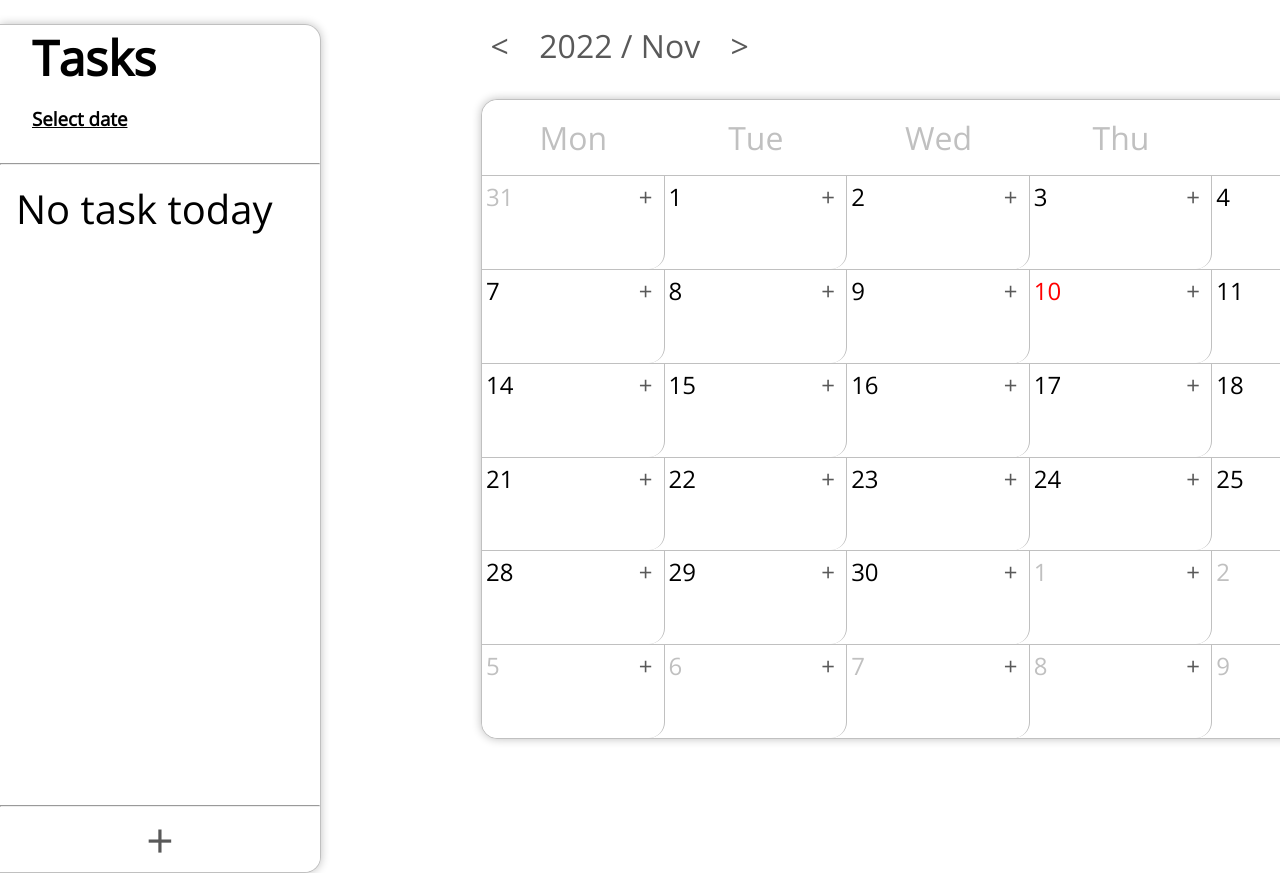
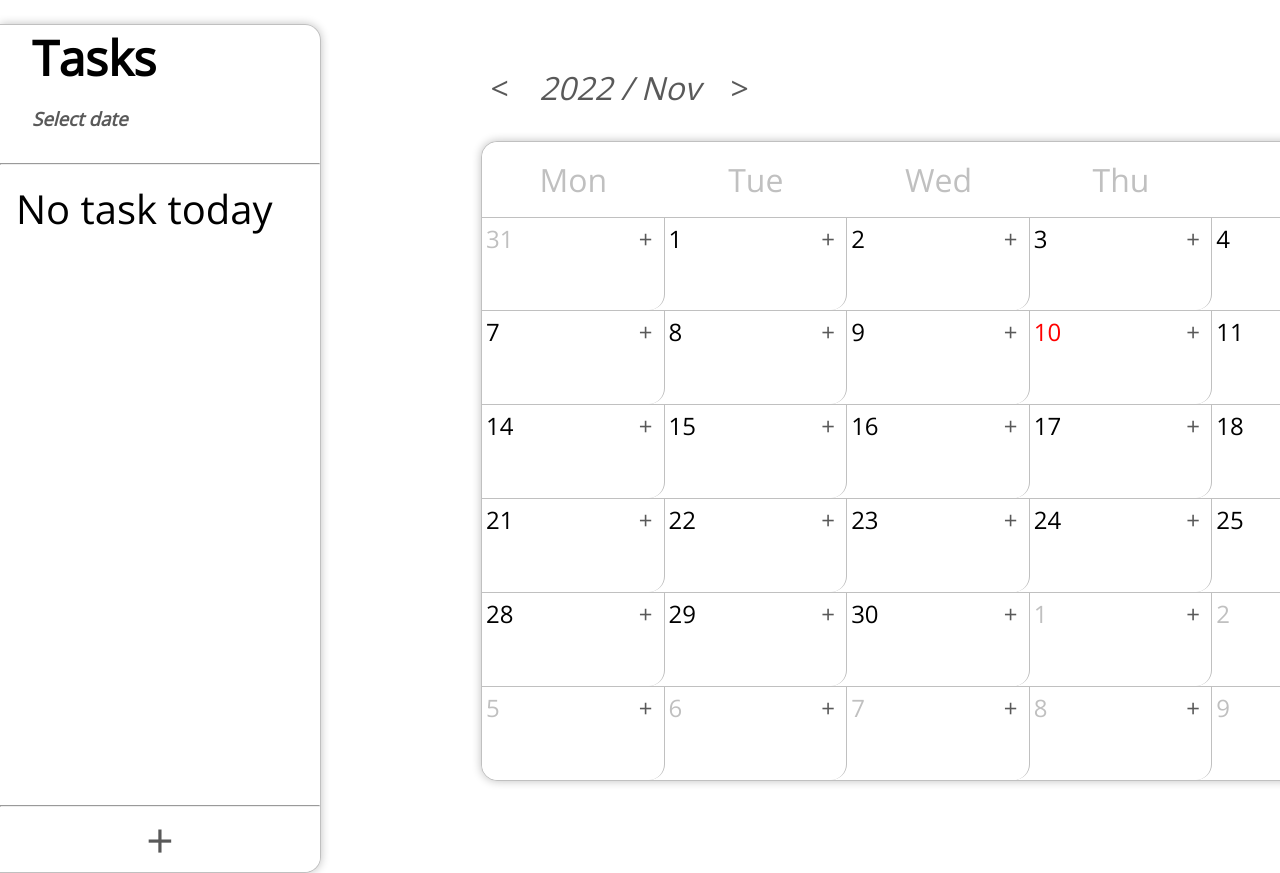
Before and after one commit to Redditask/Task-Manager, a React (Create React App) app: page / in a window 1280 px wide. Shown: the top 873 px of the page. Built offline with nearby package versions, Linux system fonts and the light colour scheme.

Commit message:
small stylistic changes

```diff
--- a/src/components/AsideBar/AsideBar.jsx
+++ b/src/components/AsideBar/AsideBar.jsx
@@ -20,7 +20,7 @@ const AsideBar = ({setModalStatus, setDate}) => {
         <div className={styles.Container}>
             <div className={styles.AsideBar__header}>
                 <h2 className={styles.AsideBar__title}>Tasks</h2>
-                <h3 style={{textDecoration:"underline"}}>{date ? date : "Select date"}</h3>
+                <h3 className={styles.AsideBar__date}>{date ? date : "Select date"}</h3>
             </div>
             <hr/>
             <TransitionGroup className={styles.AsideBar}>
--- a/src/components/AsideBar/AsideBar.module.scss
+++ b/src/components/AsideBar/AsideBar.module.scss
@@ -46,6 +46,12 @@
     text-align: center;
 
     margin: 0 0 1rem;
+  }
+
+  &__date {
+    color: rgba(0, 0, 0, 0.65);
+
+    font-style: oblique;
   }
 
   &__tasksIsEmpty {
--- a/src/components/Calendar/Calendar.module.scss
+++ b/src/components/Calendar/Calendar.module.scss
@@ -32,6 +32,7 @@
   flex-direction: column;
   align-items: start;
 
+  margin-top: 2.6rem;
   margin-left: 10rem;
 }
 
--- a/src/components/Calendar/SupportComponents/ChangeDateForm.module.scss
+++ b/src/components/Calendar/SupportComponents/ChangeDateForm.module.scss
@@ -15,6 +15,8 @@
   }
 
   &__text {
+    font-style: oblique;
+
     color: rgba(0, 0, 0, 0.65);
 
     margin-left: 1.3rem;
```
